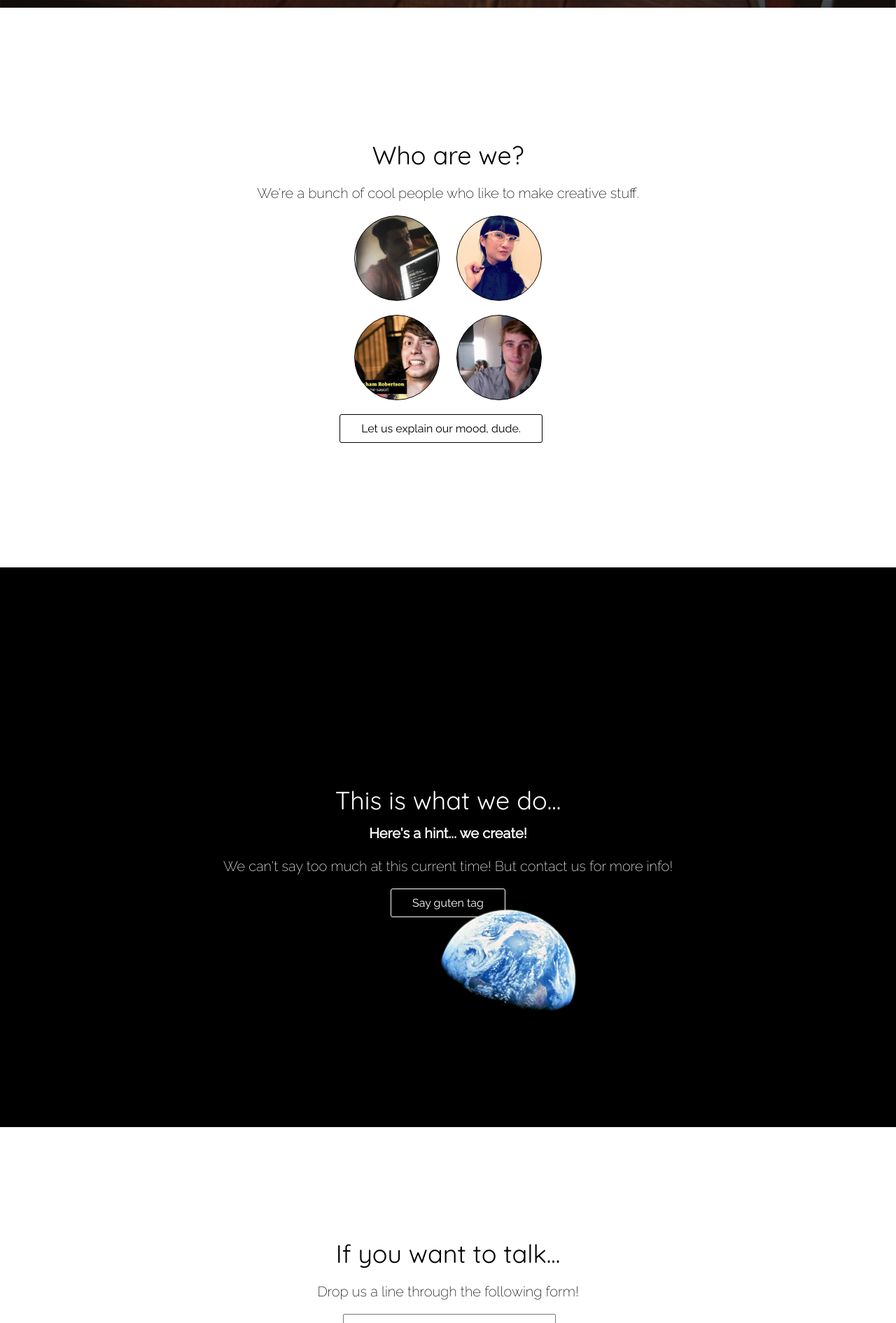
After one commit to PigeoLabsInc/Frontpage, a PHP site: page /index.php in a window 1280 px wide. The commit adds this page. Shown: the part 789-2680 px from the top of the page at 70% size. Run offline with PHP 8.4, Linux system fonts and the light colour scheme; some libraries are stand-ins or nearby versions.

Commit message:
form fix, error messages and re-indent

```diff
--- /dev/null
+++ b/index.php
@@ -0,0 +1,85 @@
+<!doctype html>
+<html>
+<head>
+    <link href="http://fonts.googleapis.com/css?family=Quicksand|Raleway:400,200" rel="stylesheet" type="text/css">
+    <link href="src/css/main.css" rel="stylesheet" type="text/css">
+    <link href="src/css/peeps.css" rel="stylesheet" type="text/css">
+    <link href="src/vendor/fullpage/jquery.fullPage.css">
+</head>
+<body>
+    <div id="container">
+    	<section class="section" id="landing">
+            <div>
+                <a href="/"><img src="src/img/logo.png" alt></a>
+                <h1>Pigeo Labs</h1>
+                <h2>We're in the lab with a pen and a pad.</h2>
+                <a class="btn" href="#about">Who are we?</a>
+            </div>
+        </section>
+        <section class="section" id="about">
+            <div>
+                <h3>Who are we?</h3>
+                <p>We're a bunch of cool people who like to make creative stuff.</p>
+                <a class="peep" id="matt" href>
+                    Matt
+                </a>
+                <a class="peep" id="cassandra" href>
+                    Cassandra
+                </a>
+                <br>
+                <a class="peep" id="graham" href>
+                    Graham
+                </a>
+                <a class="peep" id="kirk" href>
+                    Kirk
+                </a>
+                <br>
+                <a class="btn" href="#platform">Let us explain our mood, dude.</a>
+            </div>
+        </section>
+        <section class="section" id="platform">
+           <div>
+              <h3>This is what we do...</h3>
+              <p id="platform_title">Here's a hint... we create!</p>
+              <p id="platform_desc">
+                 We can't say too much at this current time! But contact us for more info!
+             </p>
+             <a class="btn" href="#contact">Say guten tag</a>
+         </div>
+     </section>
+     <section class="section" id="contact">
+       <div>
+        <h3>If you want to talk...</h3>
+        <p>Drop us a line through the following form!</p>
+        <form class="fancyform" id="contact-form" method="POST" action="send-email.php">
+          <ul>
+            <?php
+            if(isset($_GET['form_failed']) && $_GET['form_failed'] == 'true') {
+                if($_GET['message'] == 'send_failure') {
+                    echo '<li><div class="error">Something didn\'t work?! We will take a look into it. For now, please try again!</div></li>';
+                }
+                if($_GET['message'] == 'missing_info') {
+                    echo '<li><div class="error">Oops! Seems like you forgot to type something. Please try again!!</div></li>';
+                }
+            }
+            if(isset($_GET['form_success']) && $_GET['form_success'] == 'true') {
+                echo '<li><div class="success">Awesome!! You have successfully sent us an email! We will get back to you ASAP!</div></li>';
+            }
+            ?>
+            <li><input type="text" name="name" placeholder="NAME" /></li>
+            <li><input type="text" name="email" placeholder="EMAIL" /></li>
+            <li><textarea name="message" placeholder="Type your awesome message here!"></textarea></li>
+            <li><a class="btn" id="form_send_button" href="mailto:ibelieveicanfly@pigeolabs.com" style="text-transform: uppercase">send email</a></li>
+        </ul>
+    </form>
+</div>
+</section>
+</div>
+<div id="footer">Copyright &copy; <?php echo date("Y"); ?> <a href="/">Pigeo Labs Incorporated.</div>
+<script src="https://ajax.googleapis.com/ajax/libs/jquery/2.1.3/jquery.min.js"></script>
+<script src="src/js/main.js" type="text/javascript"></script>
+<script src="src/js/peeps.js" type="text/javascript"></script>
+<script src="src/js/smoothscroll.js" type="text/javascript"></script>
+<!-- <script src="src/js/sliders.js" type="text/javascript"></script> -->
+</body>
+</html>
--- a/send-email.php
+++ b/send-email.php
@@ -20,7 +20,7 @@
 	$email = $_POST['email'];
 	$message = $_POST['message'];
 
-	if(isset($name) && isset($email) && isset($message)) {
+	if(isset($name) && $name !==  '' && isset($email) && $email !== '' && isset($message) && $message !== '') {
 		if(send_mail($name, $email, $message)) {
 			header('Location: /?form_success=true');
 		}
--- a/src/css/main.css
+++ b/src/css/main.css
@@ -150,6 +150,7 @@
 ------------------------------- */
 
 #footer {
+    font-family: 'Raleway', sans-serif;
     color: #6E6E6E;
     padding: 20px;
     text-align: center;
@@ -159,3 +160,25 @@
     color: #6E6E6E !important;
     text-decoration: none;
 }
+
+/* Errors and Success!
+------------------------------ */
+.error, .success {
+    display: inline-block;
+    margin-top: 20px;
+    padding: 10px 30px;
+    border-radius: 3px;
+    font-family: 'Raleway', sans-serif;
+    font-weight: 400;
+    text-decoration: none;
+}
+
+.error {
+    border: solid 1px red;
+    color: red;
+}
+
+.success {
+    border: solid 1px green;
+    color: green;
+}
--- a/src/js/main.js
+++ b/src/js/main.js
@@ -1,7 +1,5 @@
-$('#form_send_button').click(function() {
-	data = {
-		"name": $("#contact-form input[name=name]").val(),
-	}
+$('#form_send_button').click(function(event) {
+	event.preventDefault();
 
-	// post request...
+	$('#contact-form').submit();
 });
```
